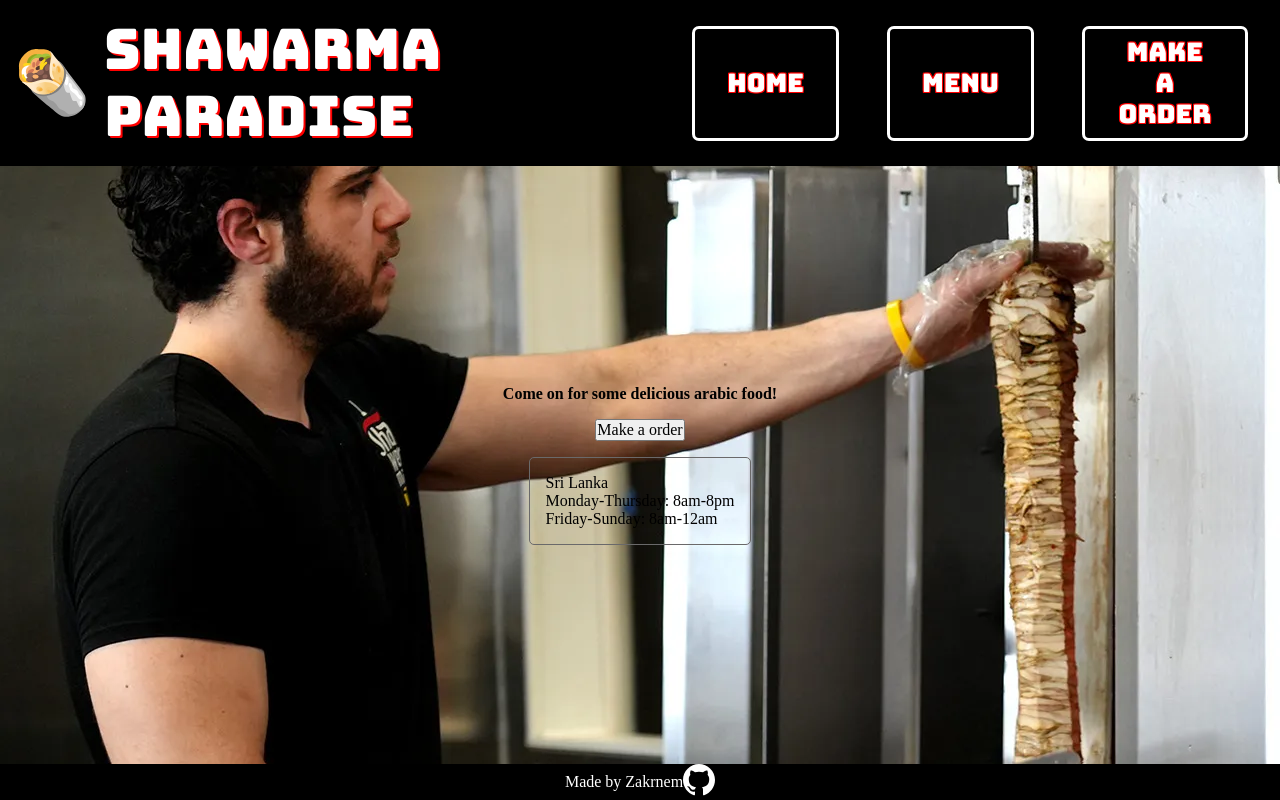
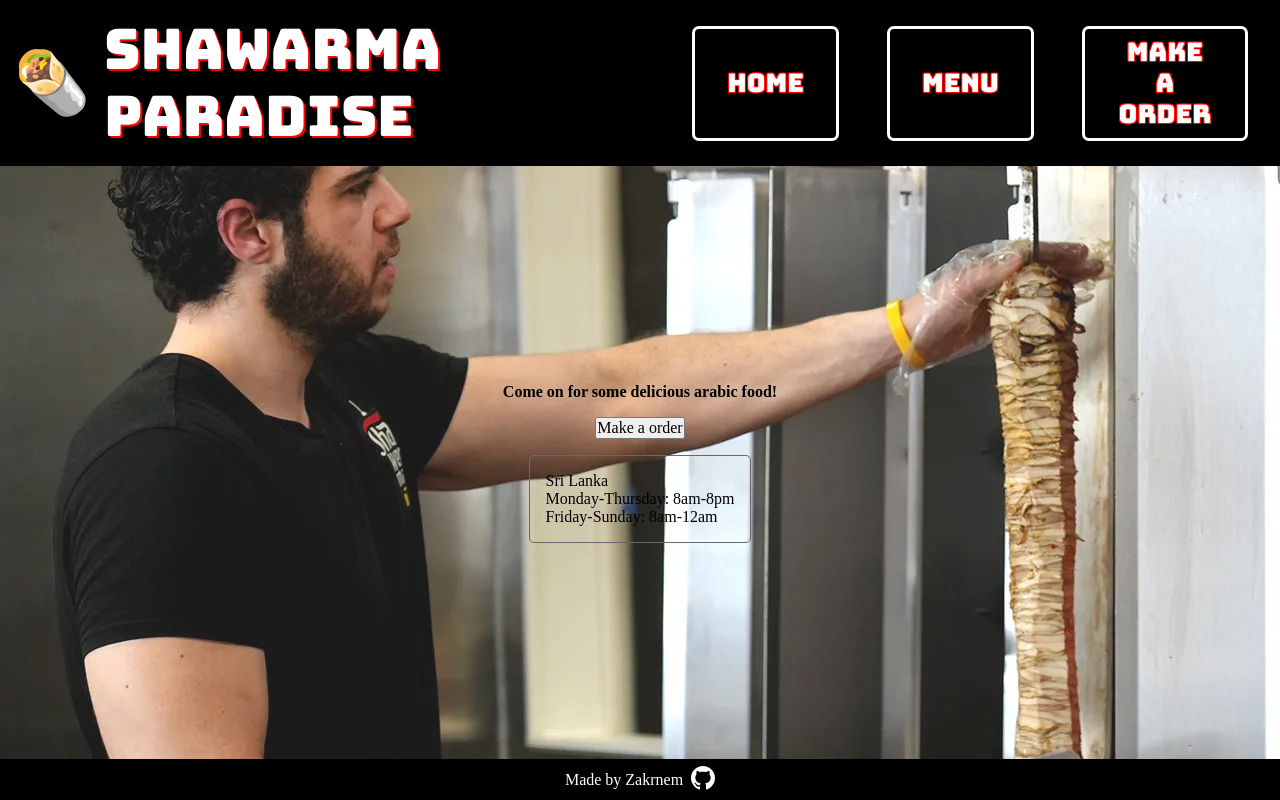
Before and after one commit to zakrnem/restaurant-page, a website built with webpack: page dist/index.html in a window 1280 px wide. Built offline with Linux system fonts and the light colour scheme.

Commit message:
Style footer, add transparent color to main

```diff
--- a/src/style.css
+++ b/src/style.css
@@ -80,6 +80,7 @@ main {
     gap: 1rem;
     height: 100%;
     justify-content: center;
+    background-color: rgba(255,255,255,0.1);
 }
 
 /* body:before {
@@ -100,8 +101,7 @@ main {
 }
 
 .github {
-    font-size: 1.5rem;
-    height: 2rem;
+    height: 1.5rem;
     width:auto;
     fill: white
 }
@@ -119,4 +119,6 @@ footer {
     display: flex;
     align-items: center;
     justify-content: center;
+    padding: 0.4rem 0;
+    gap: 0.5rem;
 }
```
Also changed, not shown: dist/main.js.
